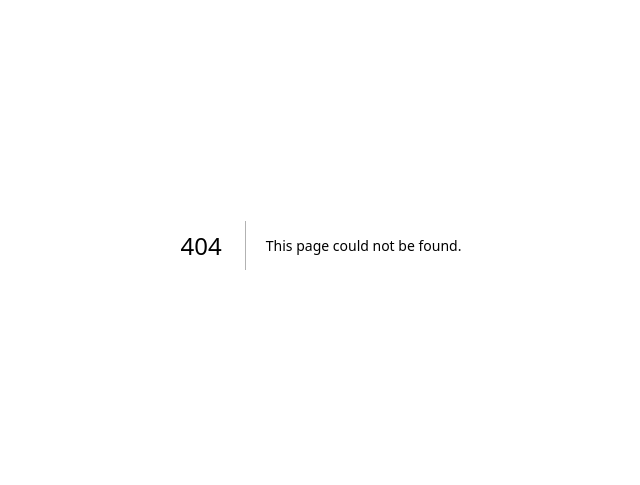
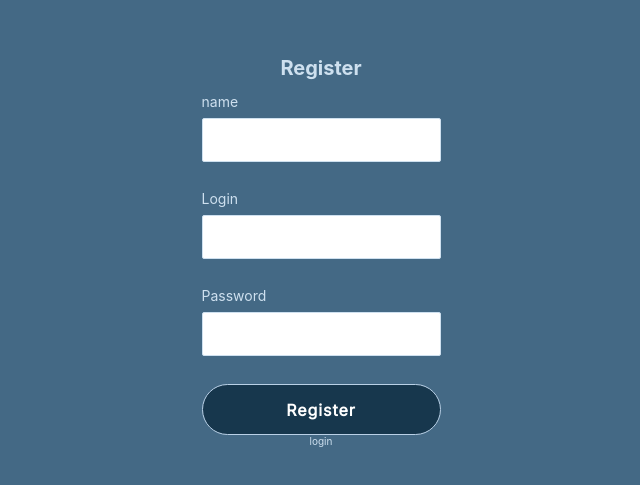
Before and after one commit to mindr17/project-management-app, a Next.js app: page /signup in a window 1280 px wide. Before the commit this address had no page. Shown: the part 155-640 px from the top of the page, without its empty margins (319-959 px from the left). Built offline with nearby package versions, Linux system fonts and the light colour scheme.

Commit message:
feat: add style to the signup form

```diff
--- a/pages/signin.tsx
+++ b/pages/signin.tsx
@@ -4,7 +4,6 @@ import s from "../styles/signin.module.scss";
 
 export default function Login() {
   return (
-    <>
     <div className={s.container}>
       <Head>
         <title>login</title>
@@ -16,6 +15,5 @@ export default function Login() {
         <SignIn />
       </main>
     </div>
-    </>
   );
 }
--- a/pages/register.tsx
+++ b/pages/signup.tsx
@@ -1,17 +1,16 @@
 import Head from "next/head";
 import SignUp from "../src/components/auth/registerUser";
-import styles from "../styles/Home.module.css";
+import s from "../styles/signin.module.scss";
 
 export default function Register() {
   return (
-    <div className={styles.container}>
+    <div className={s.container}>
       <Head>
         <title>register</title>
         <meta name="description" content="Generated by create next app" />
         <link rel="icon" href="/favicon.ico" />
       </Head>
-      <header>heder</header>
-      <main className={styles.main}>
+      <main className={s.main}>
         <h1>Register</h1>
         <SignUp />
       </main>
--- a/src/components/auth/loginUser.tsx
+++ b/src/components/auth/loginUser.tsx
@@ -5,7 +5,7 @@ import { useForm } from "react-hook-form";
 import { getUserById, login } from "../../store/thunk";
 import { callReset } from "../../store/sliceAuth";
 import { useEffect } from "react";
-import Preloader from "../preloader/Preloader";
+import Preloader from "../Preloader/Preloader";
 import s from "./auth.module.scss";
 import { toast, ToastContainer } from "react-toastify";
 import "react-toastify/dist/ReactToastify.css";
@@ -108,7 +108,7 @@ export default function SignIn() {
         <button className={s.btn}>Sign in</button>
       </form>
       <ToastContainer autoClose={false} />
-      <Link className={s.signUpLink} href={"/register"}>Create an account</Link>
+      <Link href={"signin"}> go to login</Link>
     </>
   );
 }
--- a/src/components/auth/registerUser.tsx
+++ b/src/components/auth/registerUser.tsx
@@ -6,7 +6,7 @@ import { useRouter } from "next/router";
 import { login, registerUser } from "../../store/thunk";
 import { useEffect } from "react";
 import { callReset, ResponsesAuth, setUser } from "../../store/sliceAuth";
-import Preloader from "../preloader/Preloader";
+import Preloader from "../Preloader/Preloader";
 import { toast, ToastContainer } from "react-toastify";
 import "react-toastify/dist/ReactToastify.css";
 
@@ -61,12 +61,17 @@ export default function SignUp() {
   return (
     <>
       <form
+        className={s.form}
         onSubmit={handleSubmit((formData) => {
           onSubmit(formData);
         })}
       >
+        <section>
+          <label className={s.label} htmlFor="name">name</label>
           <input
+            id="name"
             type="text"
+            className={s.input}
             {...register("name", {
               required: "Please enter name",
               minLength: {
@@ -78,13 +83,15 @@ export default function SignUp() {
                 message: "name must be alphabetic",
               },
             })}
-          placeholder="Enter your name"
           />
-
           <div className={s.errorForm}>{errors.name?.message}</div>
-
+        </section>
+        <section>
+          <label className={s.label} htmlFor="login">Login</label>
           <input
+            id="login"
             type="text"
+            className={s.input}
             {...register("login", {
               required: "Please enter login",
               minLength: {
@@ -92,12 +99,15 @@ export default function SignUp() {
                 message: "login must contain more than 3 letters",
               },
             })}
-          placeholder="Enter your login"
           />
           <div className={s.errorForm}>{errors.login?.message}</div>
-
+        </section>
+        <section>
+          <label className={s.label} htmlFor="password">Password</label>
           <input
+            id="password"
             type="password"
+            className={s.input}
             {...register("password", {
               required: "Please enter password",
               minLength: {
@@ -105,14 +115,13 @@ export default function SignUp() {
                 message: "password must contain more than 5 characters",
               },
             })}
-          placeholder="Enter your password"
           />
           <div className={s.errorForm}>{errors.password?.message}</div>
-
-        <button>Register</button>
+        </section>
+        <button className={s.btn}>Register</button>
       </form>
       <ToastContainer autoClose={false} />
-      <Link href={"/login"}>login</Link>
+      <Link href={"/signin"}>login</Link>
     </>
   );
 }
--- /dev/null
+++ b/styles/signup.module.scss
@@ -0,0 +1,10 @@
+.main {
+  width: 100vw;
+  height: 100vh;
+  display: flex;
+  flex-direction: column;
+  justify-content: center;
+  align-items: center;
+  color: #CEE0EF;
+  background: #446985;
+}
```
Lines whose indentation alone changed are shown as unchanged.
